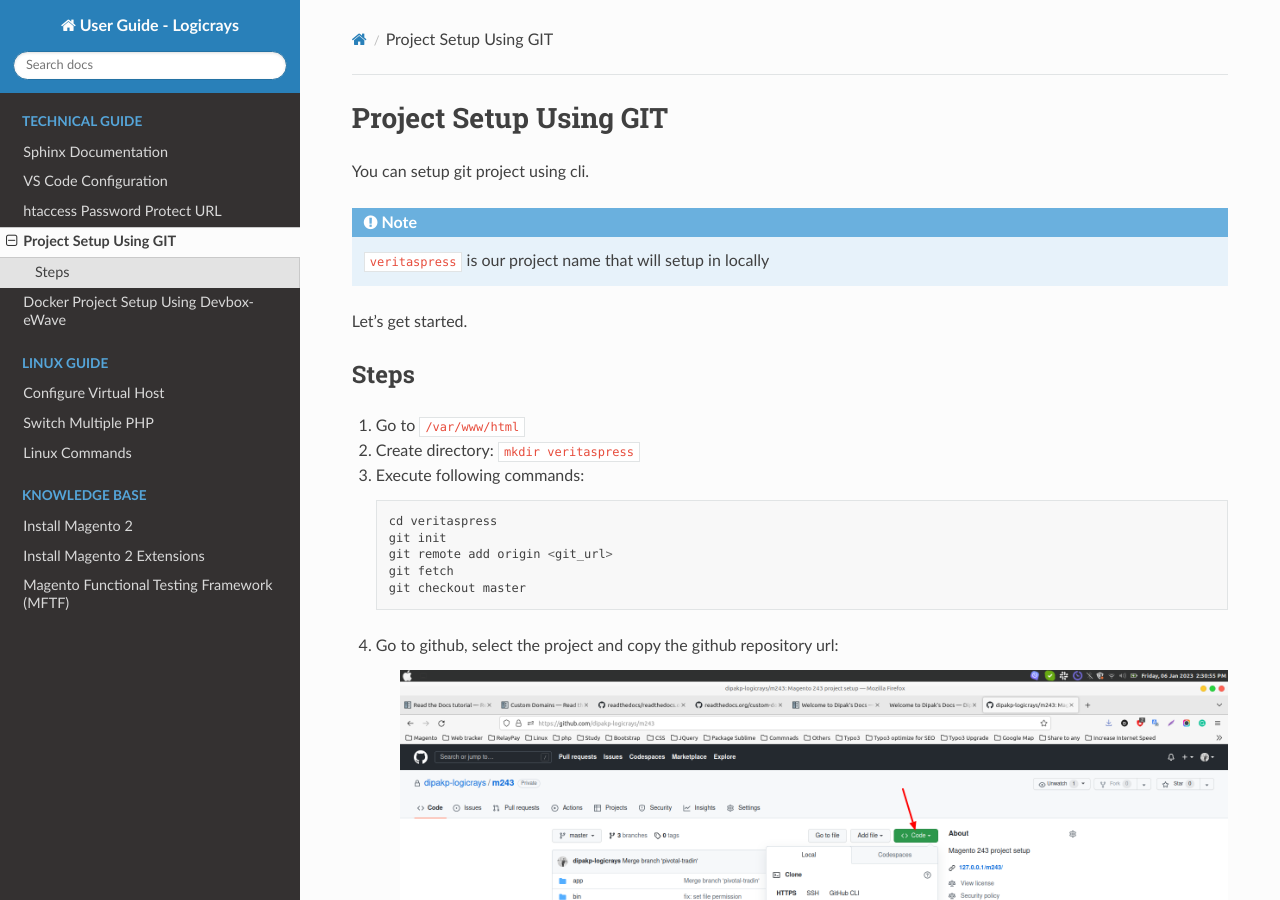
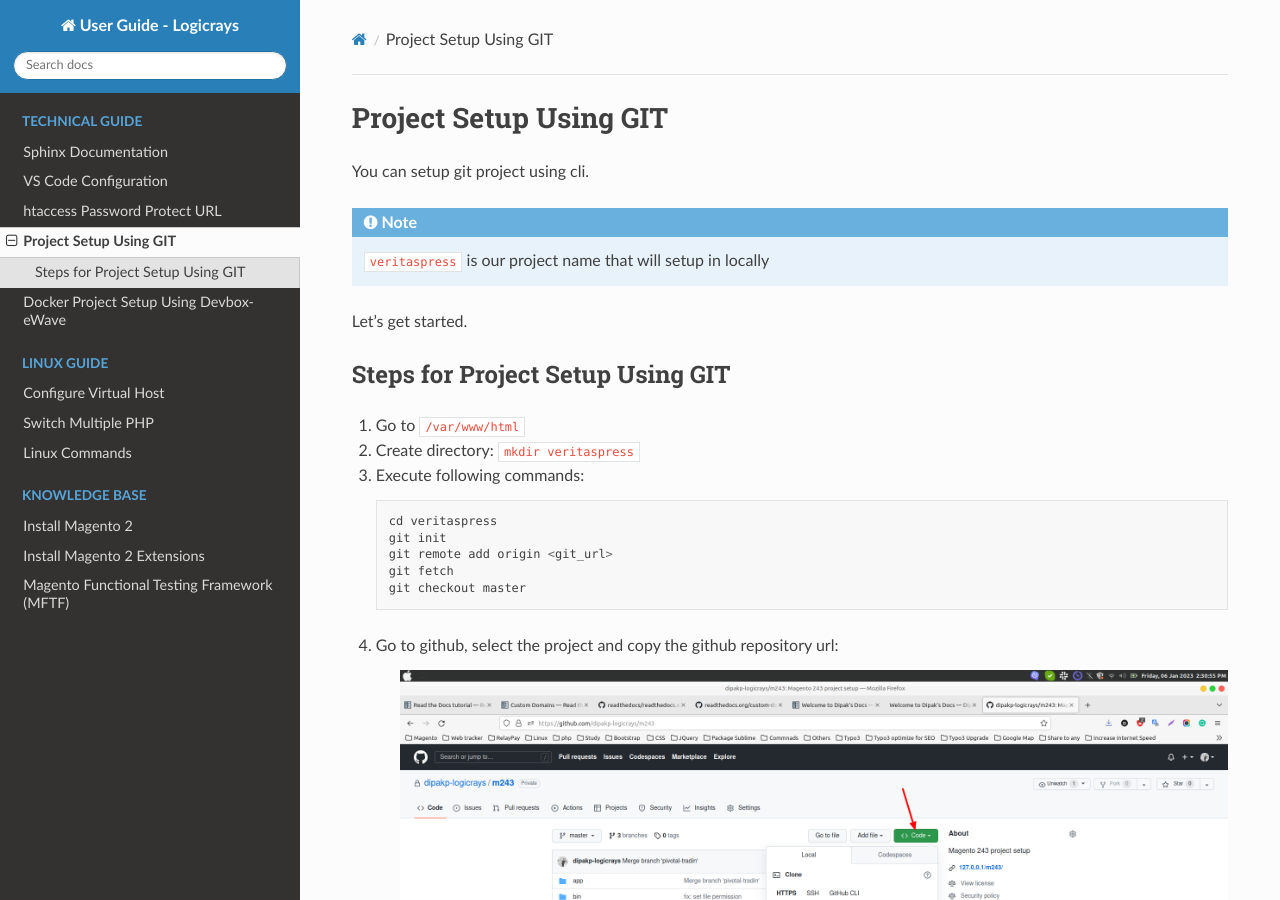
Before and after one commit to dipakp-logicrays/dipakp-docs, a Sphinx documentation site: the page built from docs/technical-guides/git-project-setup/index.rst, in a window 1280 px wide and 900 px high. Built offline with Sphinx 7.4.7 and the Read the Docs theme 2.0.0, drawn with Linux system fonts in a browser that asks for light colours.

```diff
--- a/docs/linux-guides/switch-multiple-php/index.rst
+++ b/docs/linux-guides/switch-multiple-php/index.rst
@@ -11,8 +11,8 @@
 
 .. _reference link: https://ostechnix.com/how-to-switch-between-multiple-php-versions-in-ubuntu/
 
-Steps
------
+Steps for Switch PHP Version
+----------------------------
 
 Switch From PHP 7.4 to PHP 8.1
 ~~~~~~~~~~~~~~~~~~~~~~~~~~~~~~~
--- a/docs/technical-guides/git-project-setup/index.rst
+++ b/docs/technical-guides/git-project-setup/index.rst
@@ -8,8 +8,8 @@
 
 Let's get started.
 
-Steps
------
+Steps for Project Setup Using GIT
+---------------------------------
 
 #. Go to ``/var/www/html``
 
```
